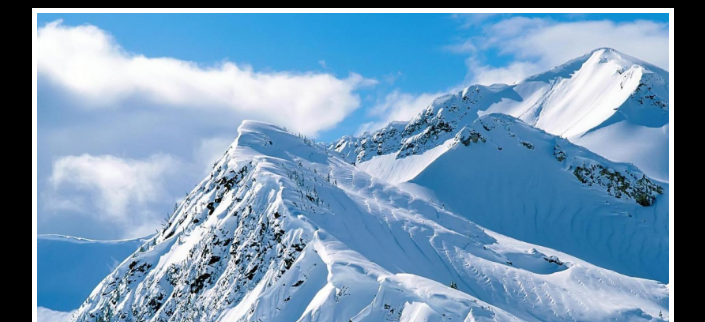
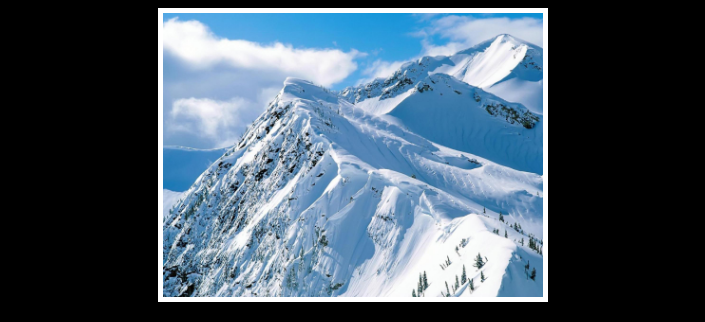
Before and after one commit to manuel-casares/Desmotivaciones-project, a plain HTML site: page index.html in a window 1280 px wide. Shown: the top 322 px of the page, without its empty margins (292-997 px from the left). Drawn offline with nearby package versions, Linux system fonts and the light colour scheme.

Commit message:
Updated CSS for image size

```diff
--- a/style.css
+++ b/style.css
@@ -16,8 +16,9 @@ p {
 }
 
 img {
-    width:100%;
-
+    width:60%;
+    margin-left:20%;
+    margin-right:20%;
     border-style: solid;
     border-color: white;
     border-width: 5px;
```
